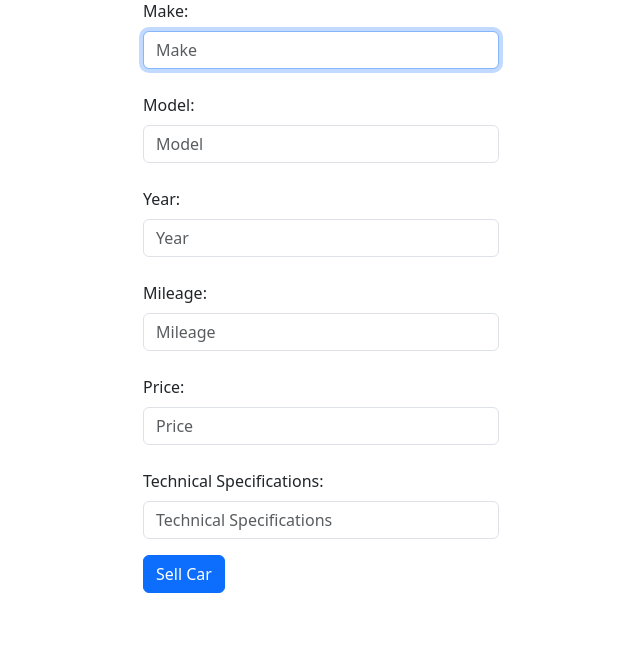
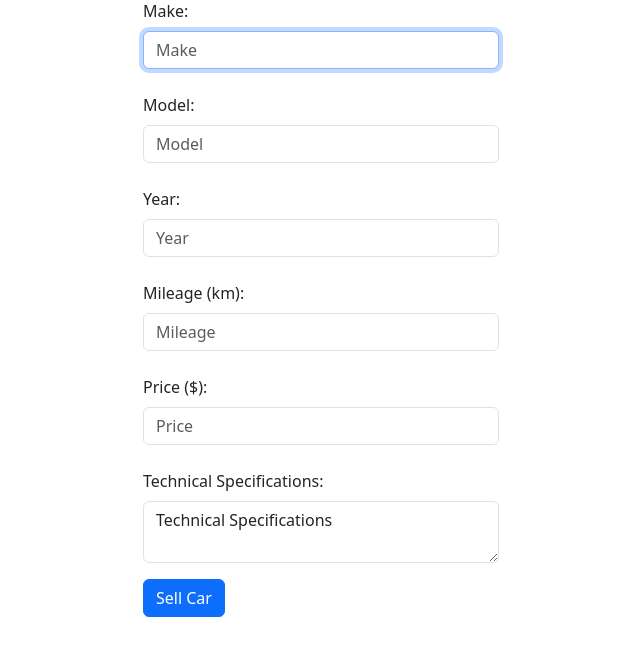
Before and after one commit to ramiqayya/cs50final, a Flask app: page /sell in a window 1280 px wide. Shown: the part 129-785 px from the top of the page, without its empty margins (319-959 px from the left). Run offline with Flask 2, Linux system fonts and the light colour scheme; a user stored in the database is signed in; some libraries are stand-ins or nearby versions.

Commit message:
modify sell template

```diff
--- a/templates/addcar.html
+++ b/templates/addcar.html
@@ -24,20 +24,19 @@
                         placeholder="Model">
                     <br>
                     <label for="year" class="form-label">Year:</label>
-                    <input type="text" class="form-control" autocomplete="off" name="year" id="year"
-                        placeholder="Year">
+                    <input type="text" class="form-control" autocomplete="off" name="year" id="year" placeholder="Year">
                     <br>
-                    <label for="mileage" class="form-label">Mileage:</label>
+                    <label for="mileage" class="form-label">Mileage (km):</label>
                     <input type="text" class="form-control" autocomplete="off" name="mileage" id="mileage"
                         placeholder="Mileage">
                     <br>
-                    <label for="price" class="form-label">Price:</label>
+                    <label for="price" class="form-label">Price ($):</label>
                     <input type="text" class="form-control" autocomplete="off" name="price" id="price"
                         placeholder="Price">
                     <br>
                     <label for="technical" class="form-label">Technical Specifications:</label>
-                    <input type="text" class="form-control mb-3" autocomplete="off" name="technical" id="technical"
-                        placeholder="Technical Specifications">
+                    <textarea type="text" class="form-control mb-3" autocomplete="off" name="technical"
+                        id="technical">Technical Specifications</textarea>
 
                     <input class="btn btn-primary" type="submit" value="Sell Car">
                 </div>
```
Also changed, not shown: projectv2.db, 1 other file.
